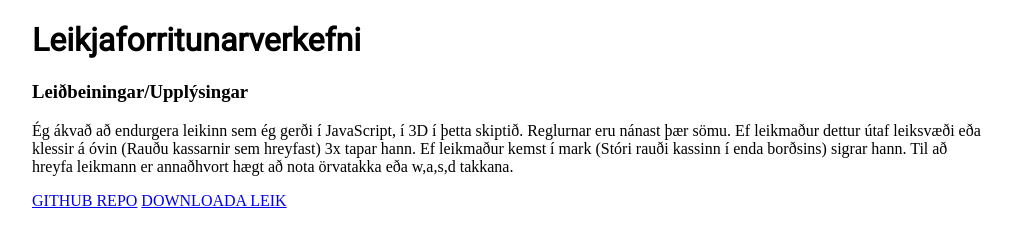
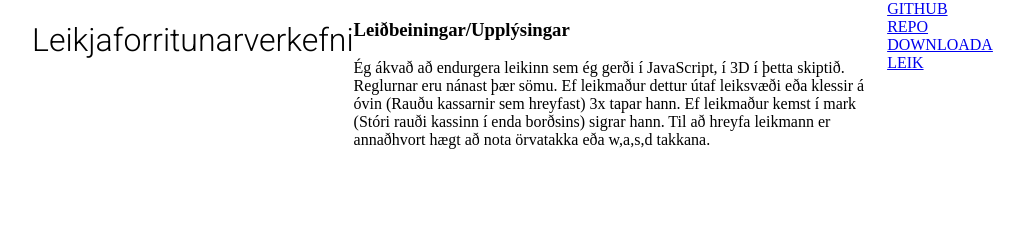
Before and after one commit to andri95/LF-Verkefni3b, a plain HTML site: page index.html in a window 1280 px wide. Shown: the whole page, without its empty margins (128-1152 px from the left). Drawn offline with Linux system fonts and the light colour scheme.

Commit message:
þriðja commit

```diff
--- a/index.html
+++ b/index.html
@@ -4,20 +4,22 @@
 	<title>LF-Verkefni3</title>
 	<meta charset="utf-8">
 	<link rel="stylesheet" type="text/css" href="style.css">
-	<link href="https://fonts.googleapis.com/css?family=Roboto" rel="stylesheet">
+	<link href="https://fonts.googleapis.com/css?family=Roboto:300,400" rel="stylesheet">
 </head>
 <body>
-	<header>
+	<header class="haus">
 		<h1>Leikjaforritunarverkefni</h1>
 	</header>
 	<div class="uppl">
 		<h3>Leiðbeiningar/Upplýsingar</h3>
 		<p>Ég ákvað að endurgera leikinn sem ég gerði í JavaScript, í 3D í þetta skiptið. Reglurnar eru nánast þær sömu. Ef leikmaður dettur útaf leiksvæði eða klessir á óvin (Rauðu kassarnir sem hreyfast) 3x tapar hann. Ef leikmaður kemst í mark (Stóri rauði kassinn í enda borðsins) sigrar hann. Til að hreyfa leikmann er annaðhvort hægt að nota örvatakka eða w,a,s,d takkana.</p>
 	</div>
-	<div>
+	<div class="video">
+
+	</div>
+	<footer class="fotur">
 		<a href="https://andri95.github.io/LF-Verkefni3/">GITHUB REPO</a>
 		<a href="mappa/Keyranlegt.rar">DOWNLOADA LEIK</a>
-	</div>
-
+	</footer>
 </body>
 </html>
--- a/style.css
+++ b/style.css
@@ -1,7 +1,10 @@
 body{
+	display: flex;
 	margin: 0 auto;
 	max-width: 60em;
+	background-color: rgba(255, 255, 255, 0.5);
 }
 h1{
 	font-family: 'Roboto', sans-serif;
+	font-weight: 300;
 }
```
